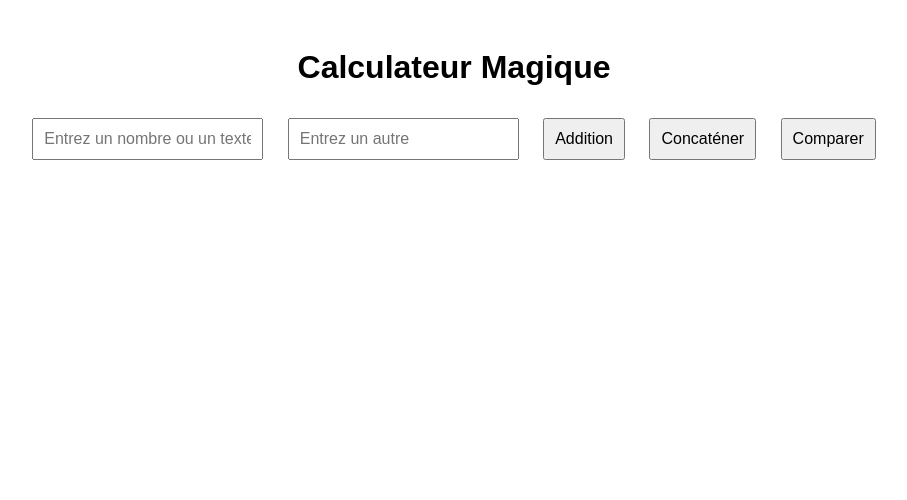
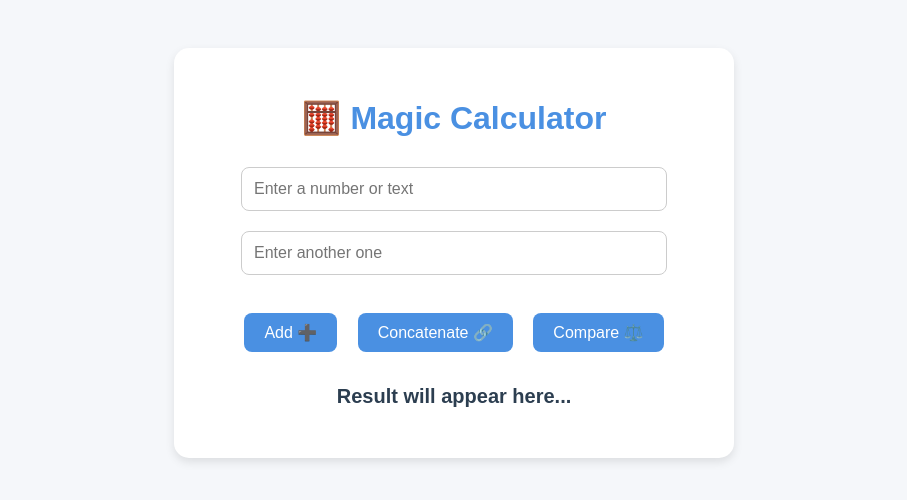
Before and after one commit to Muhsin-eng/my-calculator, a plain HTML site: page index.html in a window 1280 px wide. Shown: the whole page, without its empty margins (186-1093 px from the left). Drawn offline with Linux system fonts and the light colour scheme.

Commit message:
Update README and improve calculator

```diff
--- a/index.html
+++ b/index.html
@@ -1,21 +1,26 @@
 <!DOCTYPE html>
-<html lang="fr">
+<html lang="en">
 <head>
   <meta charset="UTF-8">
-  <title>Calculateur Magique</title>
+  <meta name="viewport" content="width=device-width, initial-scale=1.0">
+  <title>Magic Calculator</title>
   <link rel="stylesheet" href="style.css">
 </head>
 <body>
-  <h1>Calculateur Magique</h1>
+  <div class="container">
+    <h1>🧮 Magic Calculator</h1>
 
-  <input type="text" id="input1" placeholder="Entrez un nombre ou un texte">
-  <input type="text" id="input2" placeholder="Entrez un autre">
+    <input type="text" id="input1" placeholder="Enter a number or text">
+    <input type="text" id="input2" placeholder="Enter another one">
 
-  <button onclick="addition()">Addition</button>
-  <button onclick="concatener()">Concaténer</button>
-  <button onclick="comparer()">Comparer</button>
+    <div class="buttons">
+      <button onclick="addition()">Add ➕</button>
+      <button onclick="concatener()">Concatenate 🔗</button>
+      <button onclick="comparer()">Compare ⚖️</button>
+    </div>
 
-  <p id="resultat"></p>
+    <p id="resultat">Result will appear here...</p>
+  </div>
 
   <script src="script.js"></script>
 </body>
--- a/script.js
+++ b/script.js
@@ -1,19 +1,19 @@
 function addition() {
   let a = document.getElementById("input1").value;
   let b = document.getElementById("input2").value;
-  let somme = Number(a) + Number(b);
-  document.getElementById("resultat").innerText = "Résultat (addition) : " + somme;
+  let sum = Number(a) + Number(b);
+  document.getElementById("resultat").innerText = "Result (Addition): " + sum;
 }
 
 function concatener() {
   let a = document.getElementById("input1").value;
   let b = document.getElementById("input2").value;
-  document.getElementById("resultat").innerText = "Résultat (concaténation) : " + a + b;
+  document.getElementById("resultat").innerText = "Result (Concatenation): " + a + b;
 }
 
 function comparer() {
   let a = document.getElementById("input1").value;
   let b = document.getElementById("input2").value;
-  let estEgal = (a == b);
-  document.getElementById("resultat").innerText = "Est-ce égal ? " + estEgal;
+  let isEqual = (a == b);
+  document.getElementById("resultat").innerText = "Are they equal? " + isEqual;
 }
--- a/style.css
+++ b/style.css
@@ -1,17 +1,57 @@
 body {
   font-family: Arial, sans-serif;
+  background-color: #f5f7fa;
   text-align: center;
-  padding: 20px;
+  padding: 40px;
+  color: #333;
 }
 
-input, button {
-  margin: 10px;
-  padding: 10px;
+.container {
+  max-width: 500px;
+  margin: 0 auto;
+  background-color: #ffffff;
+  border-radius: 15px;
+  box-shadow: 0 4px 10px rgba(0, 0, 0, 0.1);
+  padding: 30px;
+}
+
+h1 {
+  color: #4a90e2;
+  margin-bottom: 20px;
+}
+
+input {
+  margin: 10px 0;
+  padding: 12px;
+  width: 80%;
   font-size: 16px;
+  border-radius: 8px;
+  border: 1px solid #ccc;
+}
+
+.buttons {
+  margin-top: 20px;
+}
+
+button {
+  margin: 8px;
+  padding: 10px 20px;
+  font-size: 16px;
+  border: none;
+  background-color: #4a90e2;
+  color: white;
+  border-radius: 8px;
+  cursor: pointer;
+  transition: background-color 0.3s ease;
+}
+
+button:hover {
+  background-color: #357abd;
 }
 
 #resultat {
-  margin-top: 20px;
+  margin-top: 25px;
   font-size: 20px;
   font-weight: bold;
+  color: #2c3e50;
 }
```
Also changed, not shown: 1 other file.
